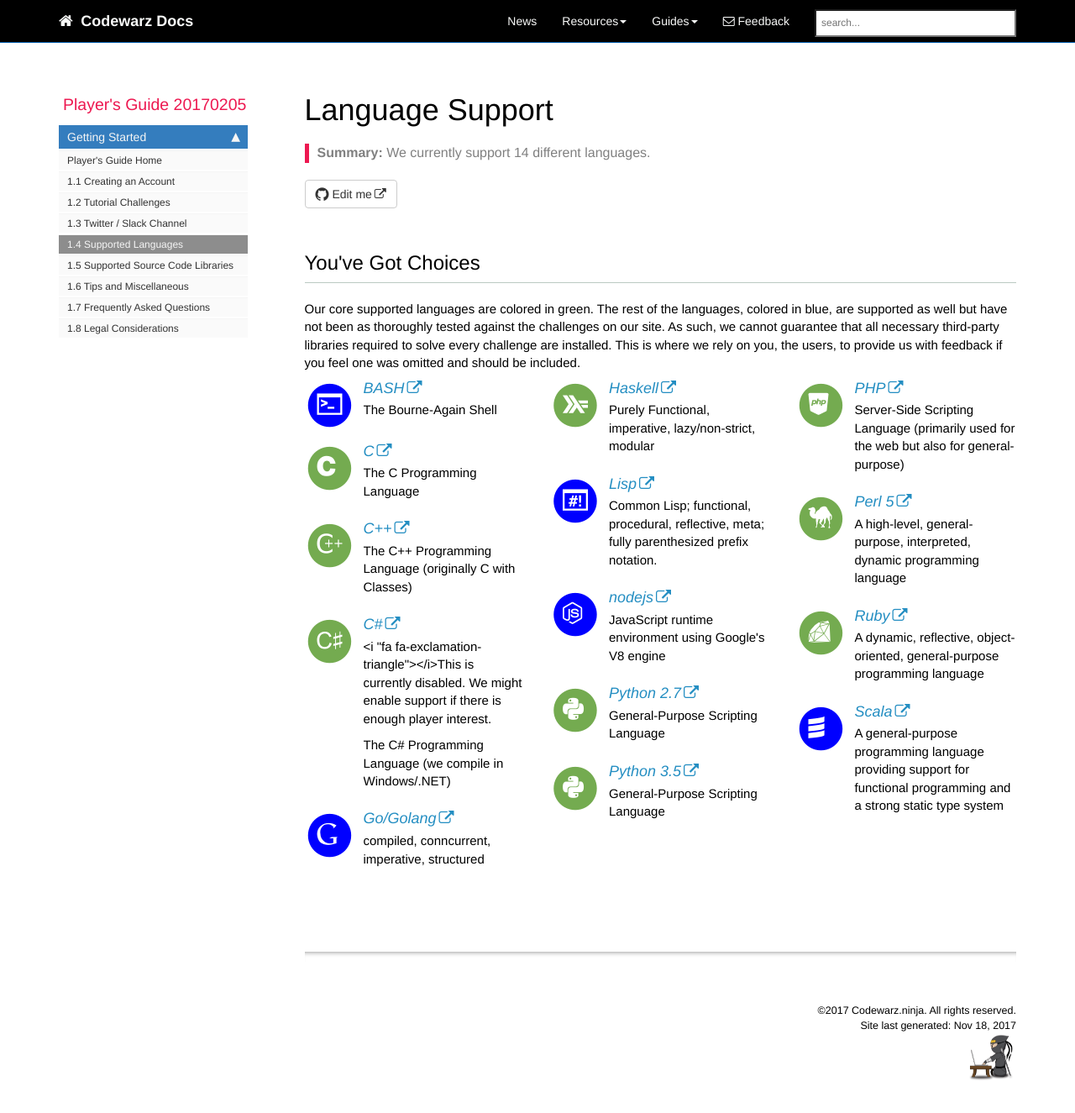
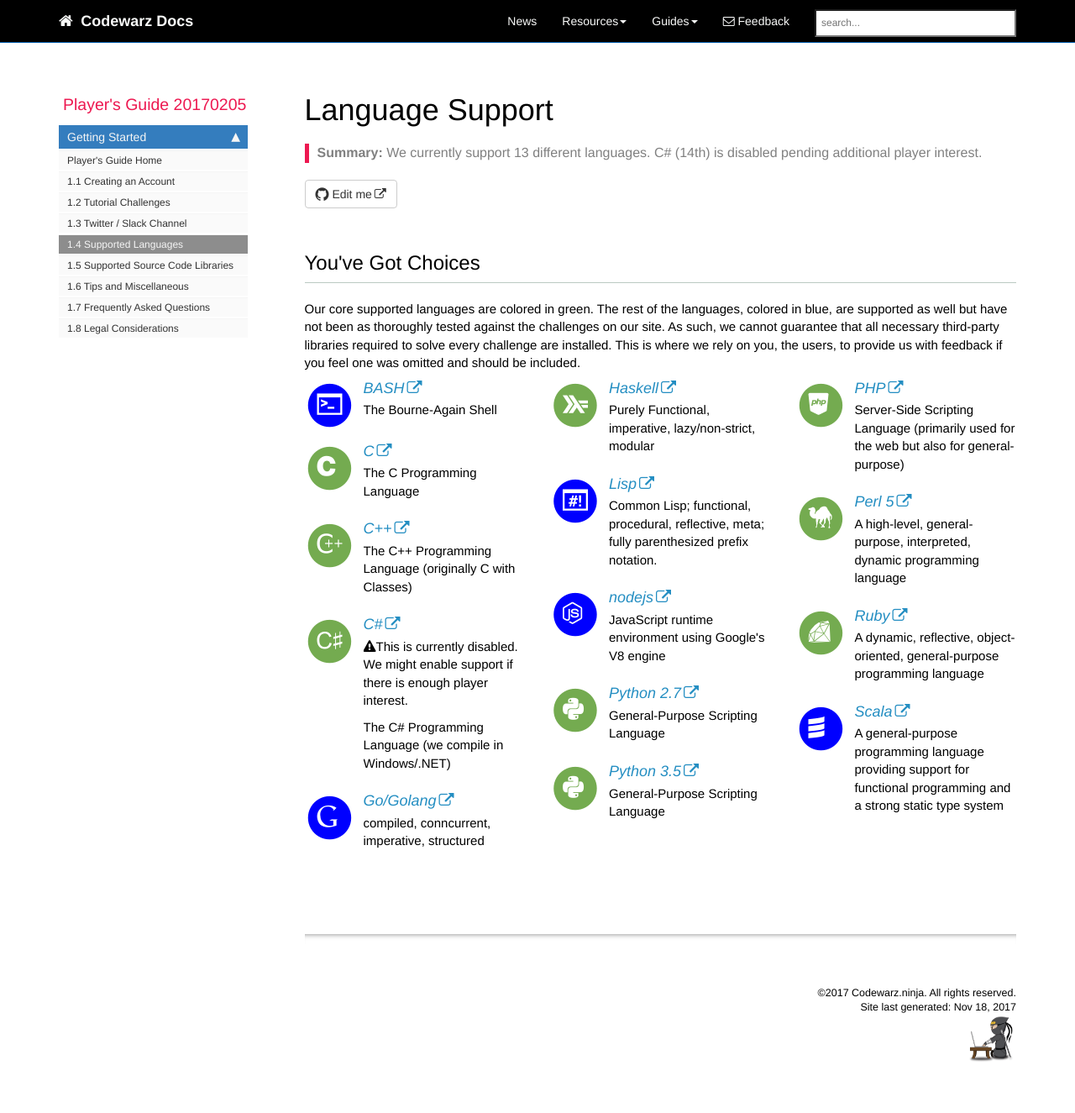
Before and after one commit to codewarz-ninja/runcode-docs.github.io, a Jekyll site: the page built from pages/player-guide/cwn_supported_languages.md, in a window 1280 px wide and 1351 px high. Shown: the top 1325 px of the window at 84% size. Built offline with Jekyll 4.4.1, drawn with Linux system fonts in a browser that asks for light colours; nearby versions of some CDN libraries; comment, search, counter and statistics services are not loaded.

Commit message:
minor typo fix on c# disable

```diff
--- a/_includes/custom/cwn_supported_languages_list.html
+++ b/_includes/custom/cwn_supported_languages_list.html
@@ -52,7 +52,7 @@
             </div>
             <div class="media-body">
                 <h4 class="media-heading"><a href="https://msdn.microsoft.com/en-us/library/67ef8sbd.aspx">C#</a></h4>
-                <p><i "fa fa-exclamation-triangle"></i>This is currently disabled.  We might enable support if there is enough player interest.</p>
+                <p><i class="fa fa-exclamation-triangle"></i>This is currently disabled.  We might enable support if there is enough player interest.</p>
                 <p style="text-decoration: strikethrough">The C# Programming Language (we compile in Windows/.NET)</p>
             </div>
         </div>
--- a/pages/player-guide/cwn_supported_languages.md
+++ b/pages/player-guide/cwn_supported_languages.md
@@ -1,7 +1,7 @@
 ---
 title: Language Support
 keywords: getting started, supported, languages
-summary: "We currently support 14 different languages."
+summary: "We currently support 13 different languages. C# (14th) is disabled pending additional player interest."
 sidebar: cwn_sidebar
 permalink: cwn_supported_languages.html
 toc: false
```
